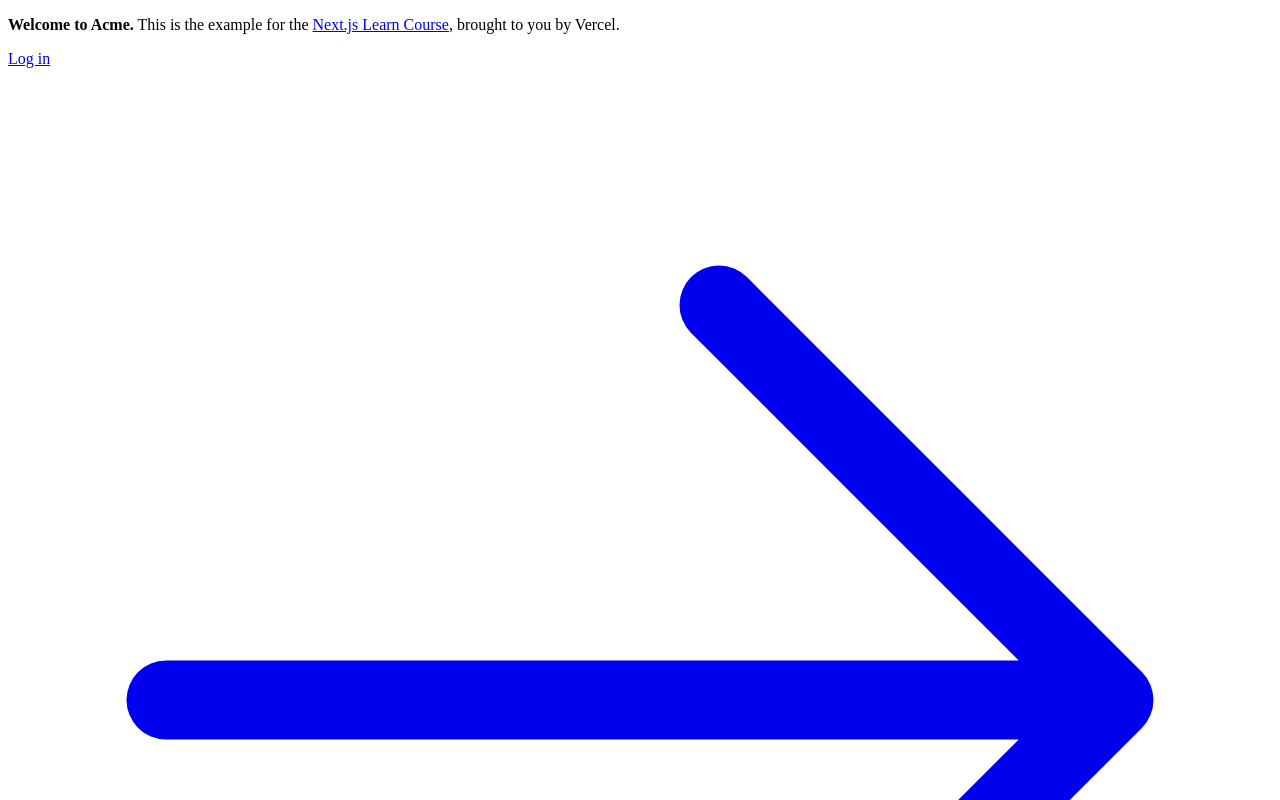
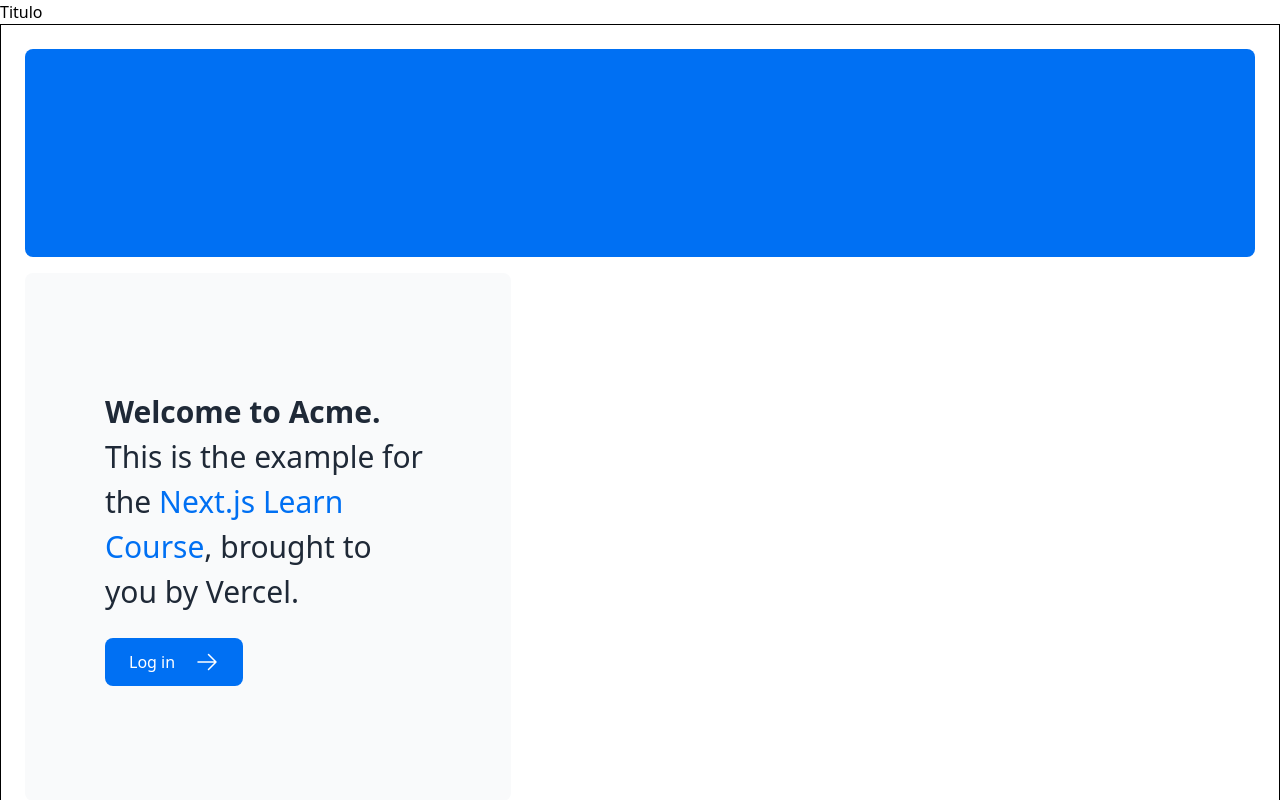
Before and after one commit to PascuFCalvo/NextJS, a Next.js app: page / in a window 1280 px wide. Shown: the top 800 px of the page. Built offline with nearby package versions, Linux system fonts and the light colour scheme.

Commit message:
feat: adding global styles to the app

```diff
--- a/app/layout.tsx
+++ b/app/layout.tsx
@@ -1,3 +1,5 @@
+import './ui/global.css';
+
 export default function RootLayout({
   children,
 }: {
@@ -5,7 +7,12 @@ export default function RootLayout({
 }) {
   return (
     <html lang="en">
-      <body>{children}</body>
+      {/*el layout envuelve la aplicacion y las rutas que se van a renderizar, es decir, el page.tsx*/}
+      <body>
+        <h1>Titulo</h1>
+        {/* este children seria el page.tsx */}
+        <div style={{ border: '1px solid #000' }}>{children}</div>
+      </body>
     </html>
   );
 }
```
